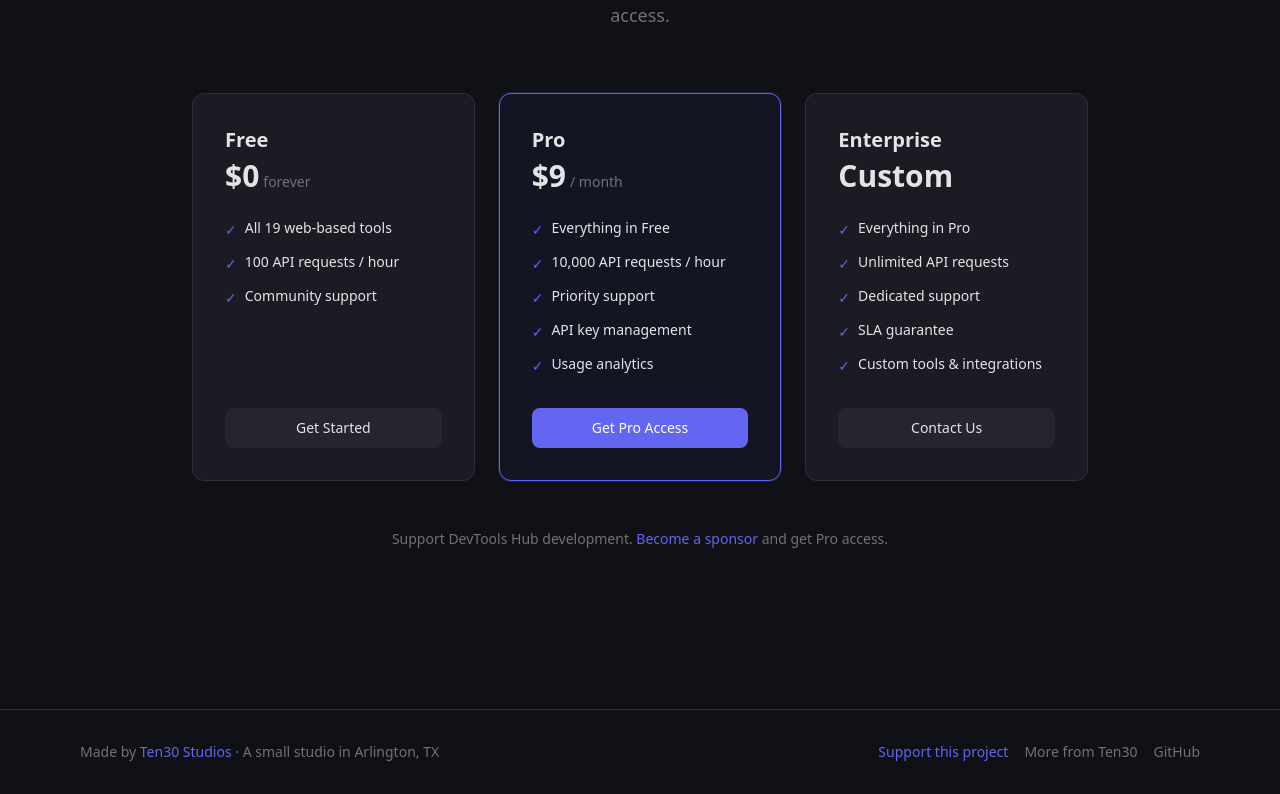
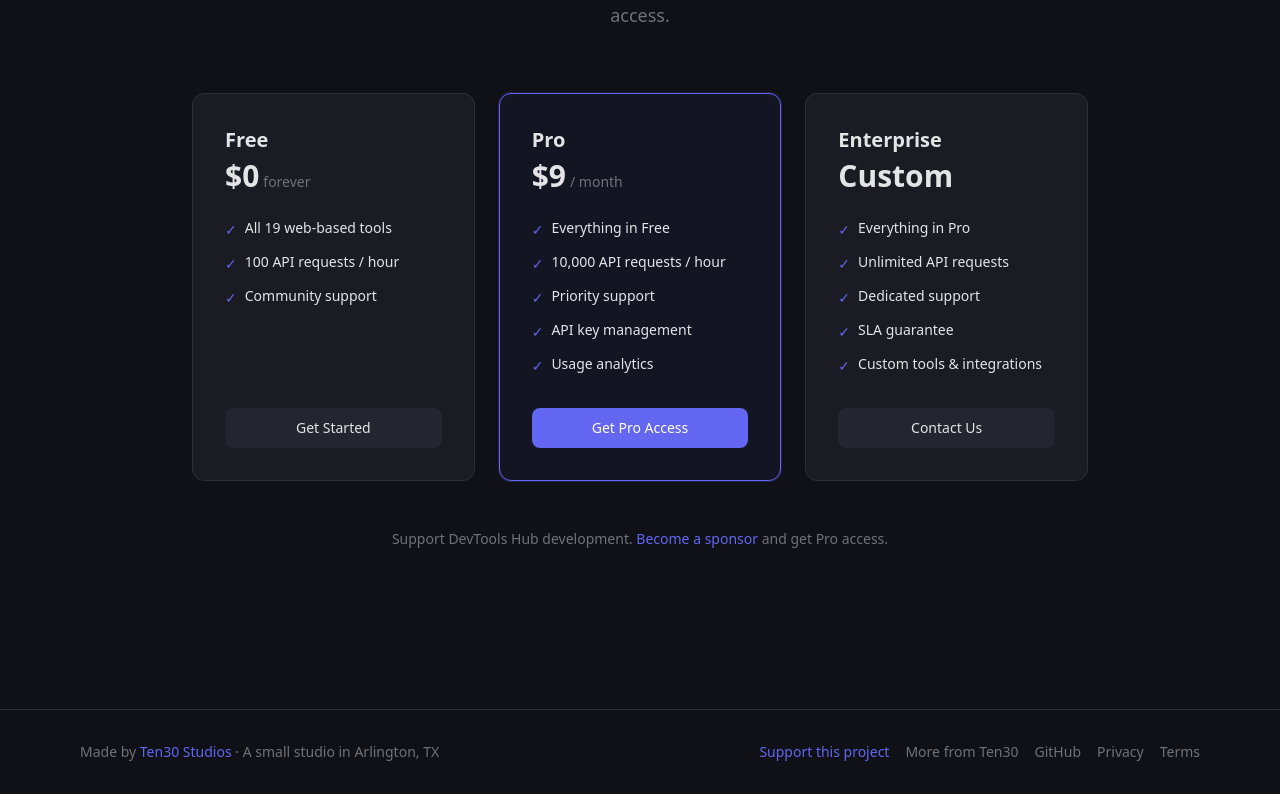
Before and after one commit to Ten30studio/devtools-hub, a Next.js app: page /pricing in a window 1280 px wide. Shown: the part 232-1026 px from the top of the page. Built offline with nearby package versions, Linux system fonts and the light colour scheme.

Commit message:
add Privacy + Terms links to footer
Footer was missing legal-page nav. Added Privacy + Terms after the
existing links, with flex-wrap so the row gracefully breaks on
narrow viewports.

```diff
--- a/src/app/layout.tsx
+++ b/src/app/layout.tsx
@@ -135,10 +135,12 @@ export default function RootLayout({
         <footer className="border-t border-border mt-16 py-8 text-center text-sm text-muted">
           <div className="max-w-6xl mx-auto px-4 flex flex-col sm:flex-row items-center justify-between gap-4">
             <p>Made by <a href="https://ten30studio.com" target="_blank" rel="noopener noreferrer" className="text-accent hover:underline font-medium">Ten30 Studios</a> · A small studio in Arlington, TX</p>
-            <div className="flex gap-4">
+            <div className="flex gap-4 flex-wrap justify-center">
               <Link href="/sponsor" className="text-accent hover:underline font-medium">Support this project</Link>
               <a href="https://ten30studio.com/ai" target="_blank" rel="noopener noreferrer" className="hover:text-foreground">More from Ten30</a>
               <a href="https://github.com/Ten30studio/devtools-hub" target="_blank" rel="noopener noreferrer" className="hover:text-foreground">GitHub</a>
+              <Link href="/privacy" className="hover:text-foreground">Privacy</Link>
+              <Link href="/terms" className="hover:text-foreground">Terms</Link>
             </div>
           </div>
         </footer>
```
